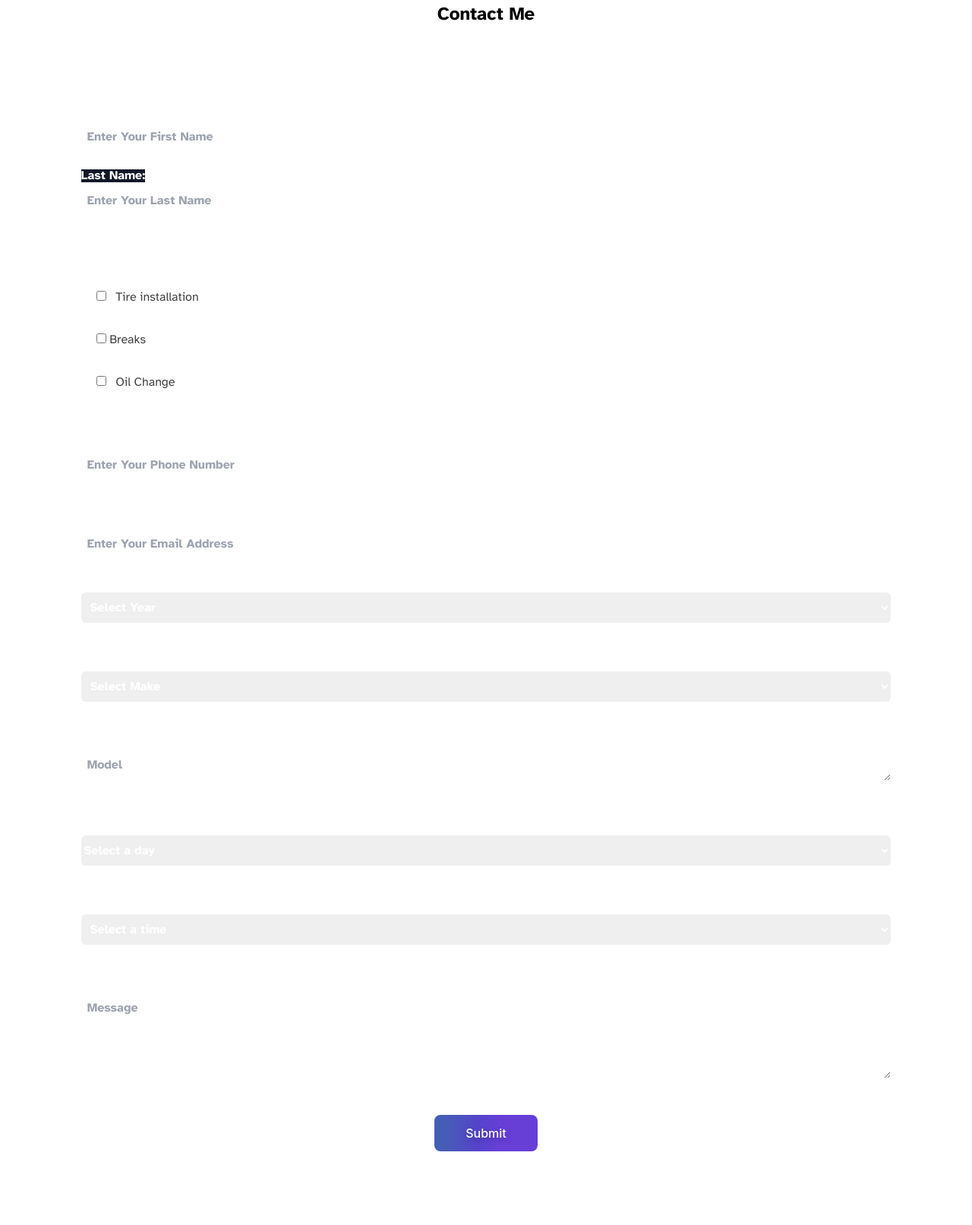
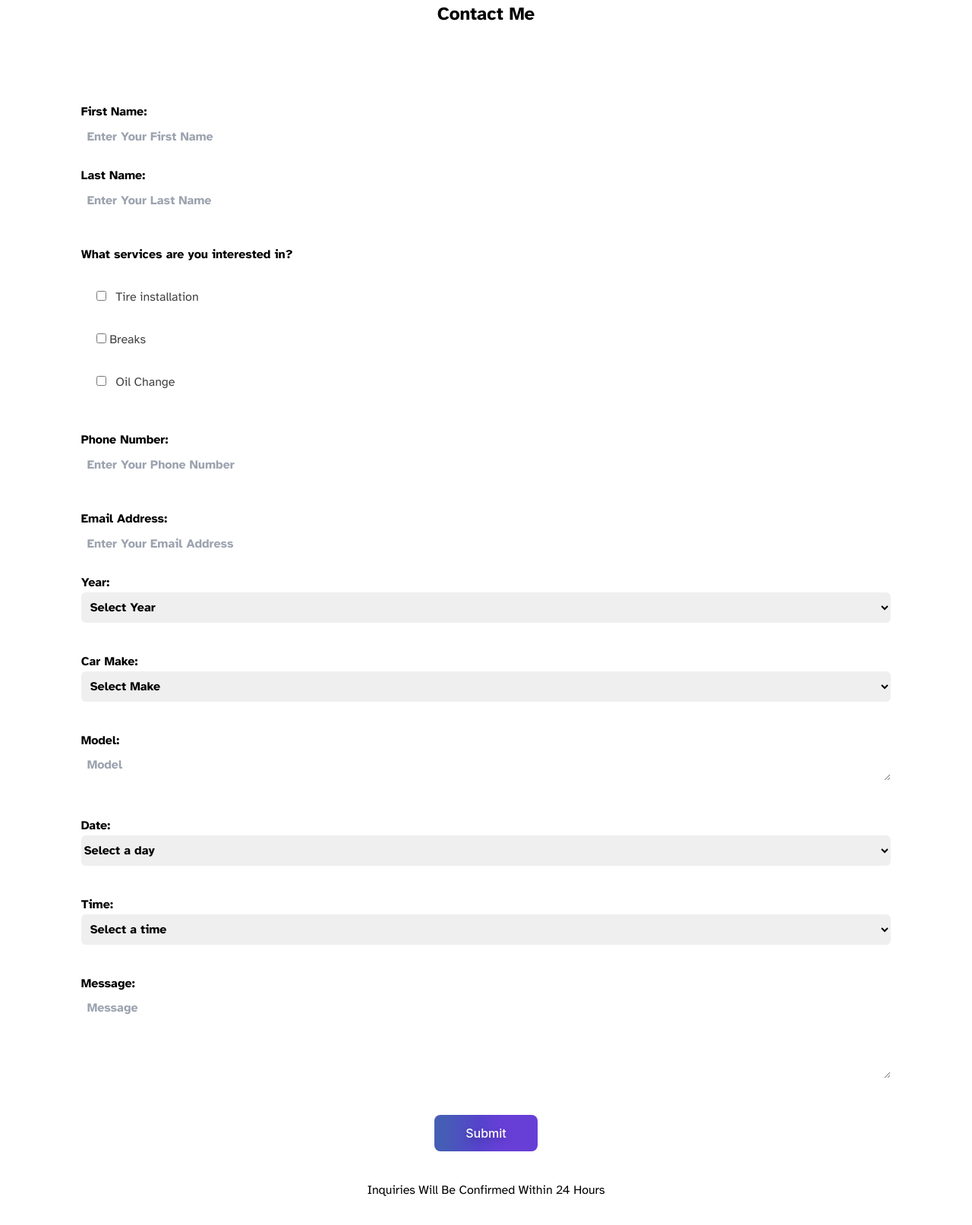
Before and after one commit to Whowlett13/Tires, an Astro site: page / in a window 1280 px wide. Shown: the part 1500-3113 px from the top of the page at 76% size. Built offline with nearby package versions, Linux system fonts and the light colour scheme; Astro itself is replaced by a stand-in of ours.

Commit message:
fixing light mode

```diff
--- a/src/pages/index.astro
+++ b/src/pages/index.astro
@@ -250,13 +250,13 @@ const stack = [
           <div class="py-5">
             <label
               for="fName"
-              class="text-primary font-semibold text-white bg-gray-1000"
+              class="text-primary font-semibold text-black dark:text-white bg-gray-1000"
             >
               First Name:
               <input
                 type="text"
                 name="First Name:"
-                class="w-full text-white rounded-md h-10 px-2 bg-gray-1000"
+                class="w-full text-black dark:text-white rounded-md h-10 px-2 bg-gray-1000"
                 placeholder="Enter Your First Name"
                 required
               />
@@ -264,20 +264,20 @@ const stack = [
             <div class="py-5">
               <label
                 for="lName"
-                class="text-primary font-semibold text-white bg-gray-900"
+                class="text-primary font-semibold text-black dark:text-white bg-gray-1000"
               >
                 Last Name:
                 <input
                   type="text"
                   name="Last Name:"
-                  class="w-full text-white rounded-md h-10 px-2"
+                  class="w-full text-black dark:text-white rounded-md h-10 px-2"
                   placeholder="Enter Your Last Name"
                   required
                 />
               </label>
             </div>
           </div>
-          <p class="text-primary font-semibold text-white">
+          <p class="text-primary font-semibold text-black dark:text-white">
             What services are you interested in?
           </p>
           <div class="px-5 my-8">
@@ -308,38 +308,38 @@ const stack = [
       </div>
 
       <div class="py-5">
-        <label for="phone" class="text-primary font-semibold text-white">
+        <label for="phone" class="text-primary font-semibold text-black dark:text-white">
           Phone Number:
           <input
             type="tel"
             name="Phone Number:"
             min="1"
             max="9"
-            class="w-full text-white rounded-md h-10 px-2"
+            class="w-full text-black dark:text-white rounded-md h-10 px-2"
             placeholder="Enter Your Phone Number"
             required
           />
         </label>
       </div>
       <div class="py-5">
-        <label for="email" class="text-primary font-semibold text-white">
+        <label for="email" class="text-primary font-semibold text-black dark:text-white">
           Email Address:
           <input
             type="email"
             name="Email"
-            class="w-full text-white rounded-md h-10 px-2"
+            class="w-full text-black dark:text-white rounded-md h-10 px-2"
             placeholder="Enter Your Email Address"
             required
           />
         </label>
       </div>
       <div class="pb-10">
-        <label for="year" class="text-primary font-semibold text-white pb-10">
+        <label for="year" class="text-primary font-semibold text-black dark:text-white pb-10">
           Year:
           <select
             name="Year"
             id="year"
-            class="w-full text-white rounded-md h-10 px-2"
+            class="w-full text-black dark:text-white rounded-md h-10 px-2"
             required
           >
             <!-- Example year options -->
@@ -386,13 +386,13 @@ const stack = [
       <div class="pb-10">
         <label
           for="car-make"
-          class="text-primary font-semibold text-white pb-10"
+          class="text-primary font-semibold text-black dark:text-white pb-10"
         >
           Car Make:
           <select
             name="Car Make"
             id="car-make"
-            class="w-full text-white rounded-md h-10 px-2"
+            class="w-full text-black dark:text-white rounded-md h-10 px-2"
             required
           >
             <option value="" disabled selected>Select Make</option>
@@ -433,29 +433,29 @@ const stack = [
         </label>
       </div>
       <div class="pb-10">
-        <label for="Model" class="text-primary font-semibold text-white pb-10">
+        <label for="Model" class="text-primary font-semibold text-black dark:text-white pb-10">
           Model:
           <textarea
             name="Model"
-            class="w-full text-white rounded-md h-10 p-2 bg-gray-1000"
+            class="w-full text-black dark:text-white rounded-md h-10 p-2 bg-gray-1000"
             placeholder="Model"></textarea>
         </label>
       </div>
       <div class="pb-10">
         <label
           for="message"
-          class="text-primary font-semibold text-white pb-10"
+          class="text-primary font-semibold text-black dark:text-white  pb-10"
         >
           <div class="pb-10">
             <label
               for="date"
-              class="text-primary font-semibold text-white h-10 mt-4"
+              class="text-primary font-semibold text-black dark:text-white h-10 mt-4"
             >
               Date:
               <select
                 id="day"
                 name="day"
-                class="w-full text-white rounded-md h-10 bg-gray-1000"
+                class="w-full text-black dark:text-white rounded-md h-10 bg-gray-1000"
 
                 required
               >
@@ -471,13 +471,13 @@ const stack = [
           <div class="pb-10">
             <label
               for="time"
-              class="text-primary font-semibold text-white mt-4"
+              class="text-primary font-semibold text-black dark:text-white mt-4"
             >
               Time:
               <select
                 id="time"
                 name="time"
-                class="w-full text-white rounded-md h-10 px-2 bg-gray-1000 p-2"
+                class="w-full text-black dark:text-white rounded-md h-10 px-2 bg-gray-1000 p-2"
                 required
               >
                 <option value="" disabled selected>Select a time</option>
@@ -497,7 +497,7 @@ const stack = [
           Message:
           <textarea
             name="Message"
-            class="w-full text-white rounded-md h-28 p-2 bg-gray-1000"
+            class="w-full text-black dark:text-white rounded-md h-28 p-2 bg-gray-1000"
             placeholder="Message"></textarea>
         </label>
       </div>
@@ -505,7 +505,7 @@ const stack = [
       <div class="text-center">
         <button type="submit" class="button-36">Submit</button>
       </div>
-      <p class="text-center pt-10 text-white">
+      <p class="text-center pt-10 text-black dark:text-white">
         Inquiries Will Be Confirmed Within 24 Hours
       </p>
     </form>
```
